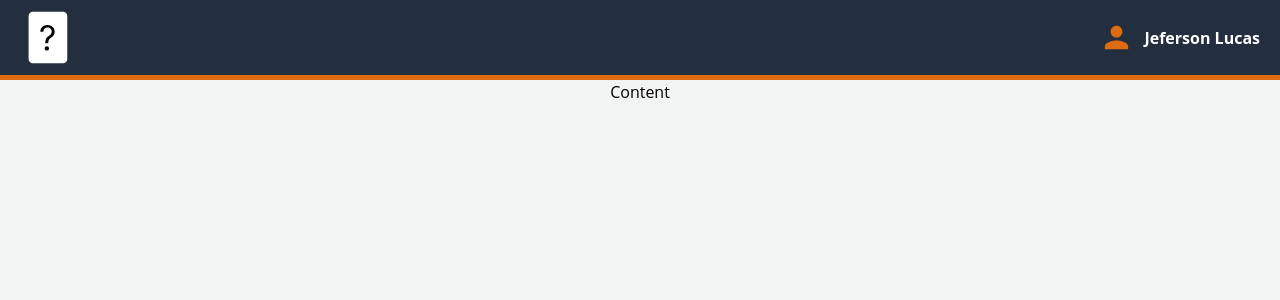
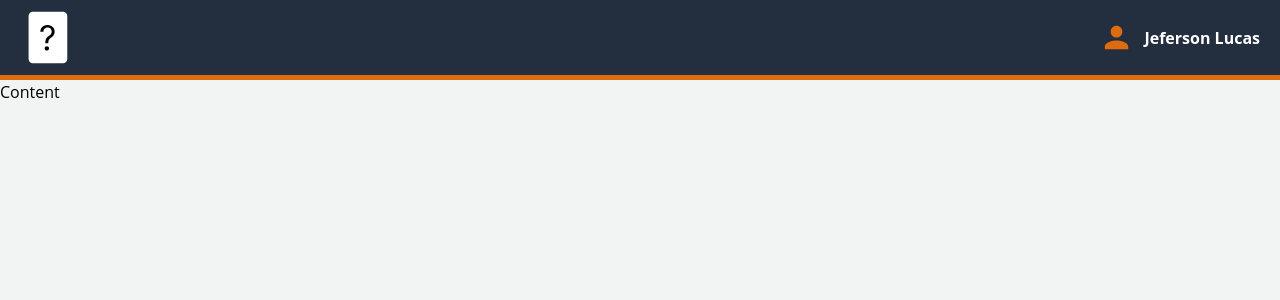
Before and after one commit to JefersonLucas/deck-of-random-cards, a React (Vite) app: page / in a window 1280 px wide. Shown: the top 300 px of the page. Built offline with nearby package versions, Linux system fonts and the light colour scheme.

Commit message:
Modified global styles

```diff
--- a/src/styles/global.ts
+++ b/src/styles/global.ts
@@ -1,6 +1,12 @@
 import { createGlobalStyle } from "styled-components";
 
 export default createGlobalStyle`
+  * {
+    margin: 0;
+    padding: 0;
+    box-sizing: border-box;
+  }
+
   :root {
     font-family: Open Sans, Helvetica, Arial, sans-serif;
     font-size: 16px;
@@ -11,13 +17,6 @@ export default createGlobalStyle`
     background-color: ${({ theme }) => theme.colors.background.primary};
   }
 
-  #root {
-    /* max-width: 1280px; */
-    margin: 0 auto;
-    /* padding: 2rem; */
-    text-align: center;
-  }
-
   body {
     margin: 0;
     /* display: flex; */
@@ -25,24 +24,4 @@ export default createGlobalStyle`
     min-width: 320px;
     min-height: 100vh;
   }
-
-
-  button {
-    border-radius: 10px;
-    border: 1px solid transparent;
-    padding: 0.6em 1.2em;
-    font-size: 18px;
-    font-weight: 500;
-    font-family: inherit;
-    color: ${({ theme }) => theme.colors.text.white};
-    cursor: pointer;
-    transition: all 0.25s;
-    box-shadow: 0 2px 2px 0 rgb(0 0 0 / 14%), 0 3px 1px -2px rgb(0 0 0 / 20%),
-      0 1px 5px 0 rgb(0 0 0 / 12%);
-  }
-
-  button:hover {
-    box-shadow: 4px 4px 5px 1px rgb(0 0 0 / 14%);
-    opacity: 0.7;
-  }
 `;
```
